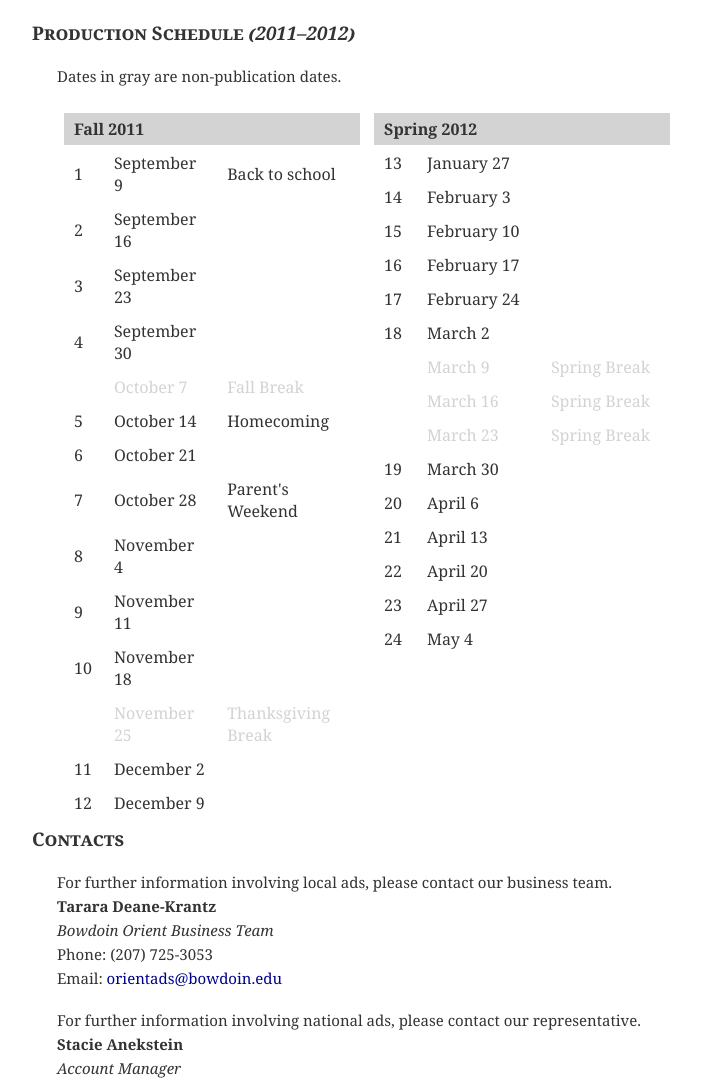
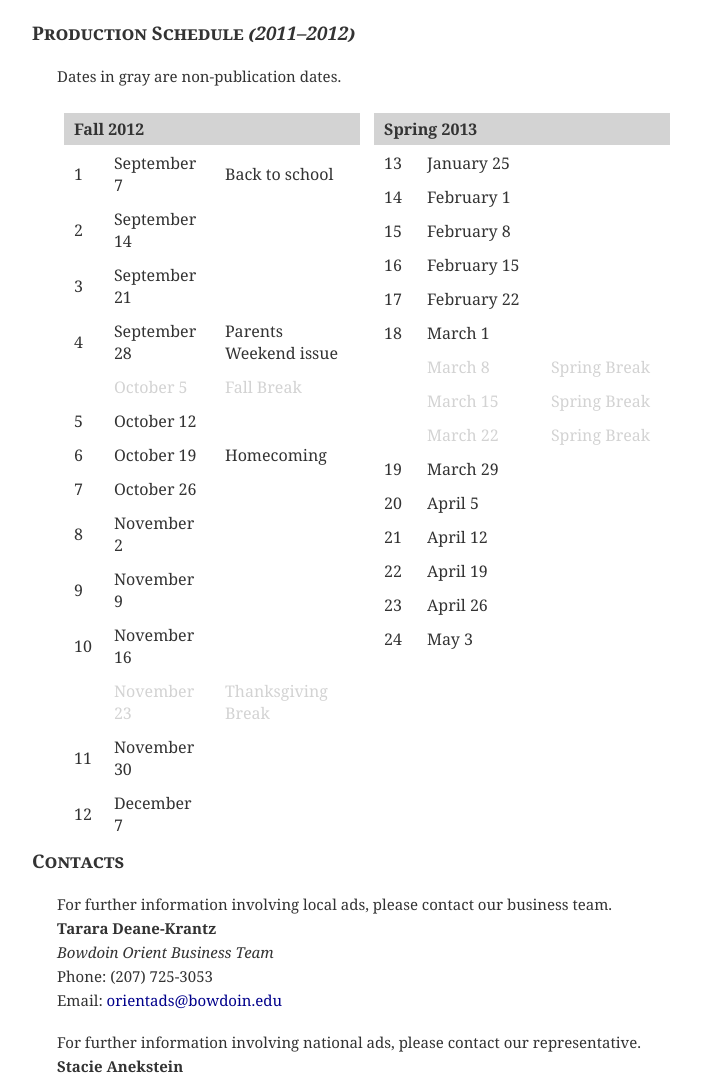
Before and after one commit to bjacobel/bonus, a CodeIgniter app: template application/views/advertise.php in a window 1280 px wide. Shown: the part 1352-2433 px from the top of the page, without its empty margins (203-904 px from the left). Run offline with CodeIgniter, Linux system fonts and the light colour scheme; the template is opened without the code that fills it, so the values that code supplies are empty; some libraries are stand-ins or nearby versions.

Commit message:
updated advertise.php production timetable for vol 142

```diff
--- a/application/views/advertise.php
+++ b/application/views/advertise.php
@@ -168,78 +168,78 @@
 					<table>
 						<thead>
 							<tr>
-								<td colspan="3">Fall 2011</td>
+								<td colspan="3">Fall 2012</td>
 							</tr>
 						</thead>
 						<tbody>
 							<tr>
 								<td>1</td>
-								<td>September 9</td>
+								<td>September 7</td>
 								<td>Back to school</td>
 							</tr>
 							<tr>
 								<td>2</td>
-								<td>September 16</td>
+								<td>September 14</td>
 								<td></td>
 							</tr>
 							<tr>
 								<td>3</td>
-								<td>September 23</td>
+								<td>September 21</td>
 								<td></td>
 							</tr>
 							<tr>
 								<td>4</td>
-								<td>September 30</td>
+								<td>September 28</td>
+								<td>Parents Weekend issue</td>
+							</tr>
+							<tr class="invalid">
+								<td></td>
+								<td>October 5</td>
+								<td>Fall Break</td>
+							</tr>
+							<tr>
+								<td>5</td>
+								<td>October 12</td>
+								<td></td>
+							</tr>
+							<tr>
+								<td>6</td>
+								<td>October 19</td>
+								<td>Homecoming</td>
+							</tr>
+							<tr>
+								<td>7</td>
+								<td>October 26</td>
+								<td></td>
+							</tr>
+							<tr>
+								<td>8</td>
+								<td>November 2</td>
+								<td></td>
+							</tr>
+							<tr>
+								<td>9</td>
+								<td>November 9</td>
+								<td></td>
+							</tr>
+							<tr>
+								<td>10</td>
+								<td>November 16</td>
 								<td></td>
 							</tr>
 							<tr class="invalid">
 								<td></td>
-								<td>October 7</td>
-								<td>Fall Break</td>
-							</tr>
-							<tr>
-								<td>5</td>
-								<td>October 14</td>
-								<td>Homecoming</td>
-							</tr>
-							<tr>
-								<td>6</td>
-								<td>October 21</td>
-								<td></td>
-							</tr>
-							<tr>
-								<td>7</td>
-								<td>October 28</td>
-								<td>Parent's Weekend</td>
-							</tr>
-							<tr>
-								<td>8</td>
-								<td>November 4</td>
-								<td></td>
-							</tr>
-							<tr>
-								<td>9</td>
-								<td>November 11</td>
-								<td></td>
-							</tr>
-							<tr>
-								<td>10</td>
-								<td>November 18</td>
-								<td></td>
-							</tr>
-							<tr class="invalid">
-								<td></td>
-								<td>November 25</td>
+								<td>November 23</td>
 								<td>Thanksgiving Break</td>
 							</tr>
 							<tr>
 								<td>11</td>
-								<td>December 2</td>
+								<td>November 30</td>
 								<td></td>
 							</tr>
 							<tr>
 								<td>12</td>
-								<td>December 9</td>
+								<td>December 7</td>
 								<td></td>
 							</tr>
 						</tbody>
@@ -248,83 +248,83 @@
 					<table>
 						<thead>
 							<tr>
-								<td colspan="3">Spring 2012</td>
+								<td colspan="3">Spring 2013</td>
 							</tr>
 						</thead>
 						<tbody>
 							<tr>
 								<td>13</td>
-								<td>January 27</td>
+								<td>January 25</td>
 								<td></td>
 							</tr>
 							<tr>
 								<td>14</td>
-								<td>February 3</td>
+								<td>February 1</td>
 								<td></td>
 							</tr>
 							<tr>
 								<td>15</td>
-								<td>February 10</td>
+								<td>February 8</td>
 								<td></td>
 							</tr>
 							<tr>
 								<td>16</td>
-								<td>February 17</td>
+								<td>February 15</td>
 								<td></td>
 							</tr>
 							<tr>
 								<td>17</td>
-								<td>February 24</td>
+								<td>February 22</td>
 								<td></td>
 							</tr>
 							<tr>
 								<td>18</td>
-								<td>March 2</td>
+								<td>March 1</td>
 								<td></td>
 							</tr>
 							<tr class="invalid">
 								<td></td>
-								<td>March 9</td>
+								<td>March 8</td>
 								<td>Spring Break</td>
 							</tr>
 							<tr class="invalid">
 								<td></td>
-								<td>March 16</td>
+								<td>March 15</td>
 								<td>Spring Break</td>
 							</tr>
 							<tr class="invalid">
 								<td></td>
-								<td>March 23</td>
+								<td>March 22</td>
 								<td>Spring Break</td>
 							</tr>
 							<tr>
 								<td>19</td>
-								<td>March 30</td>
+								<td>March 29</td>
 								<td></td>
 							</tr>
 							<tr>
 								<td>20</td>
-								<td>April 6</td>
+								<td>April 5</td>
 								<td></td>
 							</tr>
 							<tr>
 								<td>21</td>
-								<td>April 13</td>
+								<td>April 12</td>
 								<td></td>
 							</tr>
 							<tr>
 								<td>22</td>
-								<td>April 20</td>
+								<td>April 19</td>
 								<td></td>
 							</tr>
 							<tr>
 								<td>23</td>
-								<td>April 27</td>
+								<td>April 26</td>
 								<td></td>
 							</tr>
 							<tr>
 								<td>24</td>
-								<td>May 4</td>
+								<td>May 3</td>
 								<td></td>
 							</tr>
 						</tbody>
```
